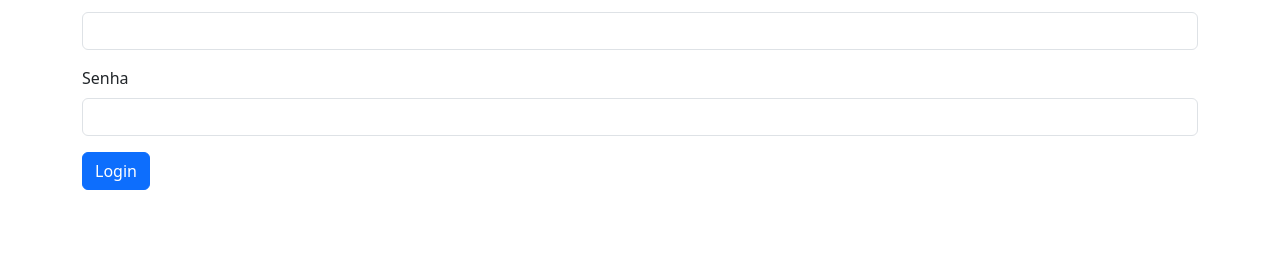
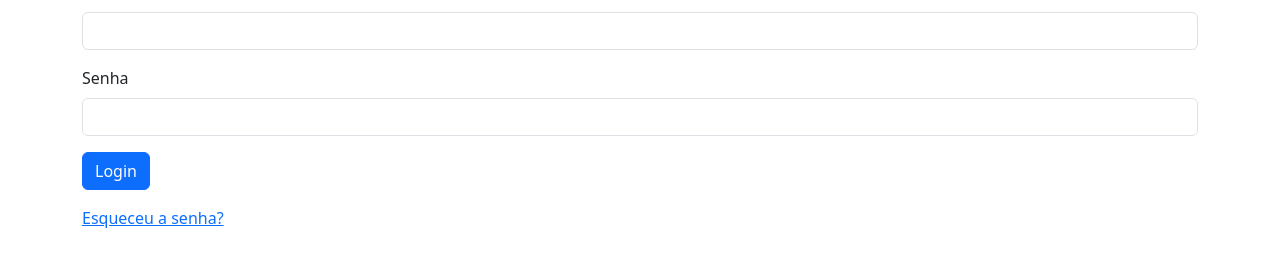
Before and after one commit to eliasdevmind/Mar-login-, a plain HTML site: page index.html in a window 1280 px wide. Shown: the part 114-380 px from the top of the page. Drawn offline with nearby package versions, Linux system fonts and the light colour scheme.

Commit message:
Update index.html

```diff
--- a/index.html
+++ b/index.html
@@ -20,6 +20,12 @@
       </div>
       <button type="submit" class="btn btn-primary">Login</button>
     </form>
+
+     <div class="mt-3">
+      <a href="https://recuperador-de-senha-mare.onrender.com/" target="_blank">Esqueceu a senha?</a>
+    </div>
+
+
     <div id="message" class="mt-3"></div>
   </div>
 
```
